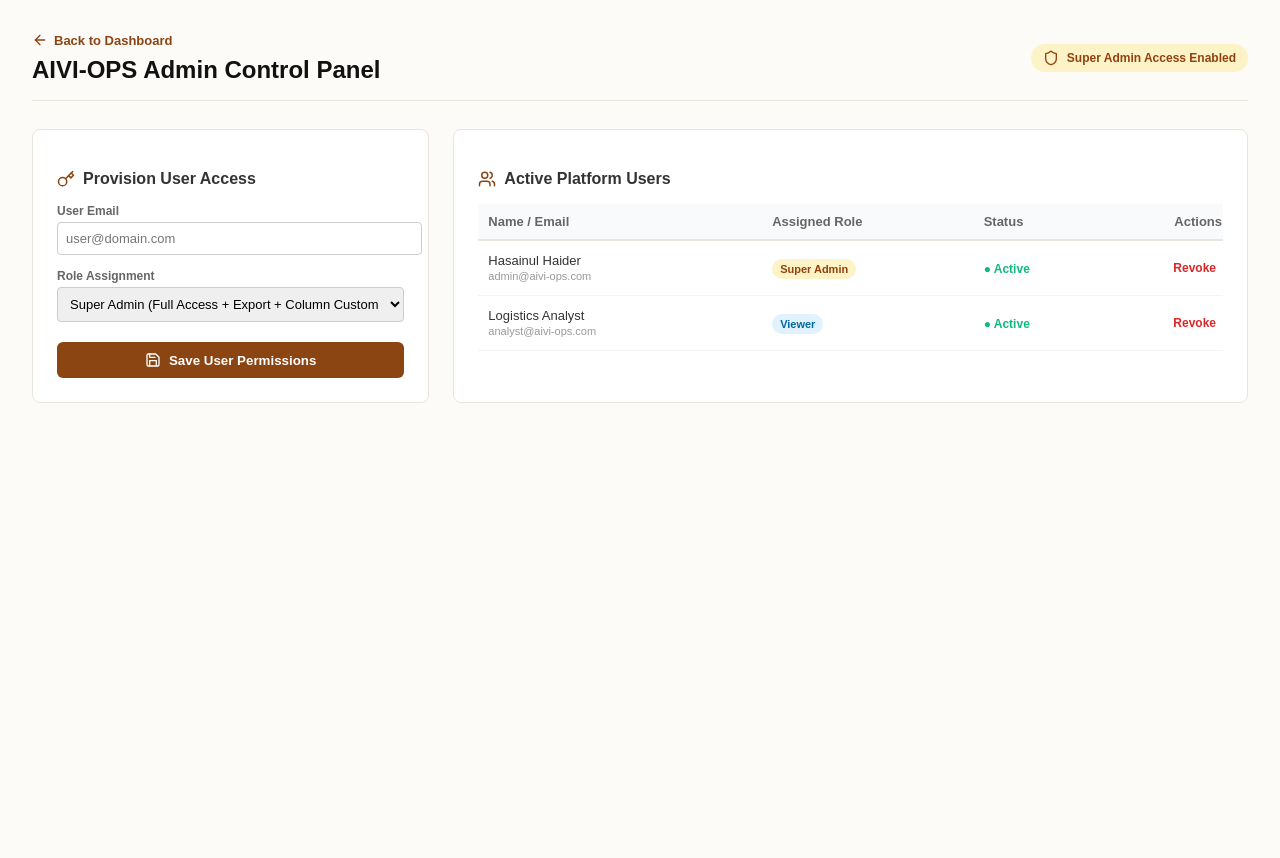
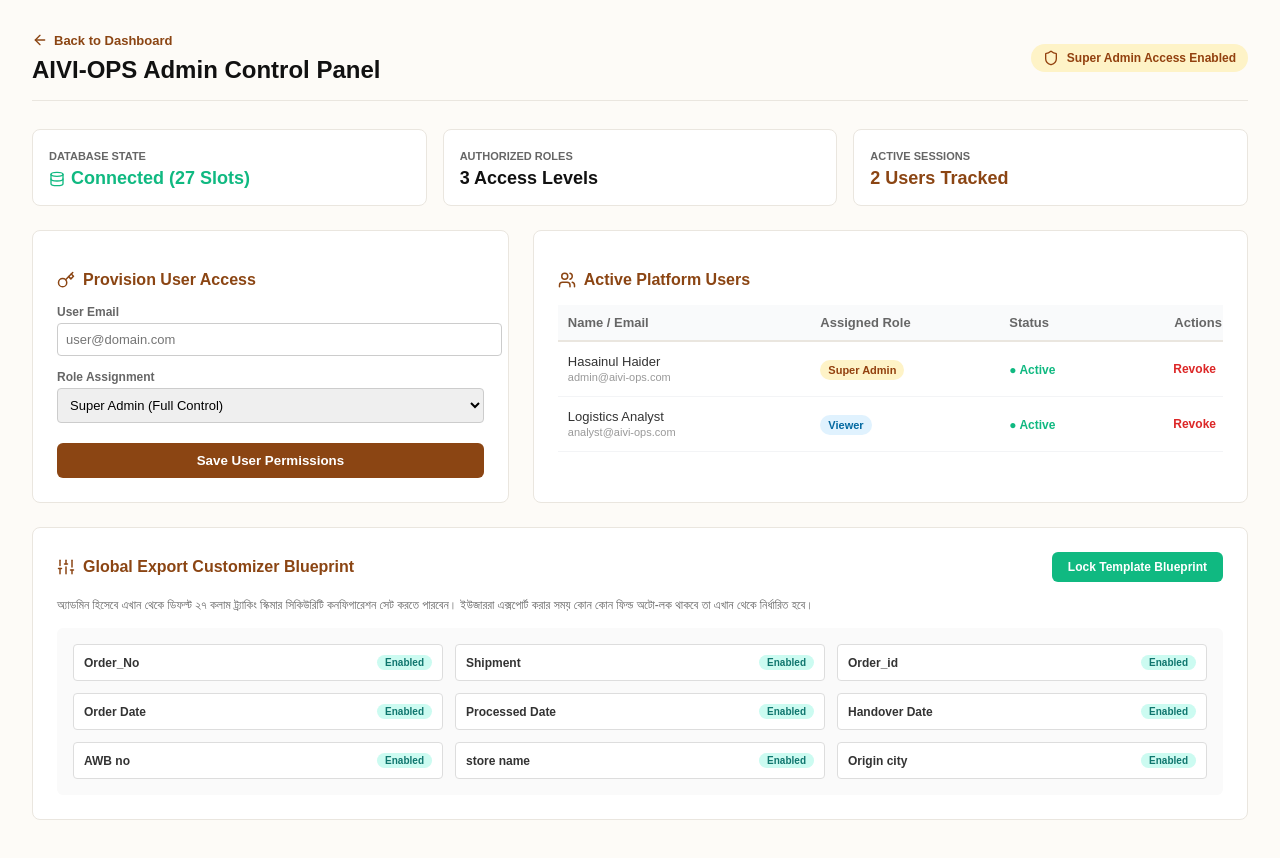
Before and after one commit to hasainulh-byte/my-logistics-dashboard, a Next.js app: page /admin in a window 1280 px wide. Shown: the top 858 px of the page. Built offline with nearby package versions, Linux system fonts and the light colour scheme.

Commit message:
Update page.js

```diff
--- a/app/admin/page.js
+++ b/app/admin/page.js
@@ -1,7 +1,7 @@
 'use client';
 
 import React, { useState } from 'react';
-import { Shield, Users, Key, Save, ArrowLeft, CheckCircle2 } from 'lucide-react';
+import { Shield, Users, Key, Save, ArrowLeft, CheckCircle2, Sliders, Database, Eye } from 'lucide-react';
 import Link from 'next/link';
 
 export default function AdminConsole() {
@@ -10,15 +10,36 @@ export default function AdminConsole() {
     { id: 2, name: 'Logistics Analyst', email: 'analyst@aivi-ops.com', role: 'Viewer', status: 'Active' }
   ]);
 
+  // Master Fields Configuration Control
+  const masterColumns = [
+    { id: 'order_no', label: 'Order_No', status: 'Enabled' },
+    { id: 'shipment', label: 'Shipment', status: 'Enabled' },
+    { id: 'order_id', label: 'Order_id', status: 'Enabled' },
+    { id: 'order_date', label: 'Order Date', status: 'Enabled' },
+    { id: 'processed_date', label: 'Processed Date', status: 'Enabled' },
+    { id: 'handover_date', label: 'Handover Date', status: 'Enabled' },
+    { id: 'awb_no', label: 'AWB no', status: 'Enabled' },
+    { id: 'store_name', label: 'store name', status: 'Enabled' },
+    { id: 'origin_city', label: 'Origin city', status: 'Enabled' }
+  ];
+
   const [selectedRole, setSelectedRole] = useState('Super Admin');
   const [newEmail, setNewEmail] = useState('');
   const [saved, setSaved] = useState(false);
+  const [msg, setMsg] = useState('');
 
   const handleAddUser = (e) => {
     e.preventDefault();
     if (!newEmail) return;
     setUsers([...users, { id: Date.now(), name: newEmail.split('@')[0], email: newEmail, role: selectedRole, status: 'Active' }]);
     setNewEmail('');
+    setMsg('User access rights provisioned successfully!');
+    setSaved(true);
+    setTimeout(() => setSaved(false), 3000);
+  };
+
+  const handleSaveBlueprint = () => {
+    setMsg('Global Master Export Schema templates locked in database.');
     setSaved(true);
     setTimeout(() => setSaved(false), 3000);
   };
@@ -41,16 +62,34 @@ export default function AdminConsole() {
 
       {saved && (
         <div style={{ background: '#D1FAE5', color: '#065F46', padding: '12px', borderRadius: '6px', marginBottom: '20px', display: 'flex', alignItems: 'center', gap: '8px', fontSize: '14px' }}>
-          <CheckCircle2 size={18} /> User access rights updated successfully!
+          <CheckCircle2 size={18} /> {msg}
         </div>
       )}
 
-      <div style={{ display: 'grid', gridTemplateColumns: '1fr 2fr', gap: '24px' }}>
+      {/* QUICK SYSTEM STATS */}
+      <div style={{ display: 'grid', gridTemplateColumns: 'repeat(3, 1fr)', gap: '16px', marginBottom: '24px' }}>
+        <div style={{ background: '#FFF', padding: '16px', borderRadius: '8px', border: '1px solid #EAE6DF' }}>
+          <span style={{ fontSize: '11px', color: '#666', fontWeight: 'bold', textTransform: 'uppercase' }}>Database State</span>
+          <div style={{ fontSize: '18px', fontWeight: 'bold', color: '#10B981', marginTop: '4px', display: 'flex', alignItems: 'center', gap: '6px' }}>
+            <Database size={16} /> Connected (27 Slots)
+          </div>
+        </div>
+        <div style={{ background: '#FFF', padding: '16px', borderRadius: '8px', border: '1px solid #EAE6DF' }}>
+          <span style={{ fontSize: '11px', color: '#666', fontWeight: 'bold', textTransform: 'uppercase' }}>Authorized Roles</span>
+          <div style={{ fontSize: '18px', fontWeight: 'bold', color: '#111', marginTop: '4px' }}>3 Access Levels</div>
+        </div>
+        <div style={{ background: '#FFF', padding: '16px', borderRadius: '8px', border: '1px solid #EAE6DF' }}>
+          <span style={{ fontSize: '11px', color: '#666', fontWeight: 'bold', textTransform: 'uppercase' }}>Active Sessions</span>
+          <div style={{ fontSize: '18px', fontWeight: 'bold', color: '#8B4513', marginTop: '4px' }}>{users.length} Users Tracked</div>
+        </div>
+      </div>
+
+      <div style={{ display: 'grid', gridTemplateColumns: '1fr 1.5fr', gap: '24px', marginBottom: '24px' }}>
 
         {/* ADD USER CARD */}
-        <div style={{ background: '#FFF', padding: '24px', borderRadius: '8px', border: '1px solid #EAE6DF' }}>
-          <h3 style={{ fontSize: '16px', fontWeight: 'bold', marginBottom: '16px', display: 'flex', alignItems: 'center', gap: '8px' }}>
-            <Key size={18} color="#8B4513" /> Provision User Access
+        <div style={{ background: '#FFF', padding: '24px', borderRadius: '8px', border: '1px solid #EAE6DF', height: 'fit-content' }}>
+          <h3 style={{ fontSize: '16px', fontWeight: 'bold', marginBottom: '16px', display: 'flex', alignItems: 'center', gap: '8px', color: '#8B4513' }}>
+            <Key size={18} /> Provision User Access
           </h3>
           <form onSubmit={handleAddUser}>
             <div style={{ marginBottom: '14px' }}>
@@ -67,21 +106,21 @@ export default function AdminConsole() {
             <div style={{ marginBottom: '20px' }}>
               <label style={{ display: 'block', fontSize: '12px', fontWeight: 'bold', marginBottom: '4px', color: '#666' }}>Role Assignment</label>
               <select value={selectedRole} onChange={(e) => setSelectedRole(e.target.value)} style={{ width: '100%', padding: '8px', border: '1px solid #CCC', borderRadius: '4px', fontSize: '13px' }}>
-                <option value="Super Admin">Super Admin (Full Access + Export + Column Customizer)</option>
+                <option value="Super Admin">Super Admin (Full Control)</option>
                 <option value="Control Tower Manager">Control Tower Manager (View + Export)</option>
-                <option value="Viewer">Viewer (Read-Only KPI & Data View)</option>
+                <option value="Viewer">Viewer (Read-Only Access)</option>
               </select>
             </div>
             <button type="submit" style={{ width: '100%', background: '#8B4513', color: '#FFF', border: 'none', padding: '10px', borderRadius: '6px', fontWeight: 'bold', cursor: 'pointer', display: 'flex', justifyContent: 'center', alignItems: 'center', gap: '8px' }}>
-              <Save size={16} /> Save User Permissions
+              Save User Permissions
             </button>
           </form>
         </div>
 
-        {/* ACTIVE USERS MATRIX LIST */}
+        {/* ACCESS CONTROL MATRIX LIST */}
         <div style={{ background: '#FFF', padding: '24px', borderRadius: '8px', border: '1px solid #EAE6DF' }}>
-          <h3 style={{ fontSize: '16px', fontWeight: 'bold', marginBottom: '16px', display: 'flex', alignItems: 'center', gap: '8px' }}>
-            <Users size={18} color="#8B4513" /> Active Platform Users
+          <h3 style={{ fontSize: '16px', fontWeight: 'bold', marginBottom: '16px', display: 'flex', alignItems: 'center', gap: '8px', color: '#8B4513' }}>
+            <Users size={18} /> Active Platform Users
           </h3>
           <table style={{ width: '100%', borderCollapse: 'collapse', fontSize: '13px', textAlign: 'left' }}>
             <thead>
@@ -119,8 +158,31 @@ export default function AdminConsole() {
             </tbody>
           </table>
         </div>
+      </div>
 
+      {/* GLOBAL SCHEMA SCHEMA MANAGER */}
+      <div style={{ background: '#FFF', padding: '24px', borderRadius: '8px', border: '1px solid #EAE6DF' }}>
+        <div style={{ display: 'flex', justifyContent: 'space-between', alignItems: 'center', marginBottom: '16px' }}>
+          <h3 style={{ fontSize: '16px', fontWeight: 'bold', margin: 0, display: 'flex', alignItems: 'center', gap: '8px', color: '#8B4513' }}>
+            <Sliders size={18} /> Global Export Customizer Blueprint
+          </h3>
+          <button onClick={handleSaveBlueprint} style={{ background: '#10B981', color: '#FFF', border: 'none', padding: '8px 16px', borderRadius: '6px', fontSize: '12px', fontWeight: 'bold', cursor: 'pointer' }}>
+            Lock Template Blueprint
+          </button>
+        </div>
+        <p style={{ fontSize: '12px', color: '#666', margin: '0 0 16px 0' }}>
+          অ্যাডমিন হিসেবে এখান থেকে ডিফল্ট ২৭ কলাম ট্র্যাকিং স্কিমার সিকিউরিটি কনফিগারেশন সেট করতে পারবেন। ইউজাররা এক্সপোর্ট করার সময় কোন কোন ফিল্ড অটো-লক থাকবে তা এখান থেকে নির্ধারিত হবে।
+        </p>
+        <div style={{ display: 'grid', gridTemplateColumns: 'repeat(3, 1fr)', gap: '12px', background: '#FAFAFA', padding: '16px', borderRadius: '6px' }}>
+          {masterColumns.map(col => (
+            <div key={col.id} style={{ display: 'flex', alignItems: 'center', justifyContent: 'space-between', padding: '10px', background: '#FFF', borderRadius: '4px', border: '1px solid #DDD', fontSize: '12px' }}>
+              <span style={{ fontWeight: '600' }}>{col.label}</span>
+              <span style={{ color: '#0F766E', background: '#CCFBF1', padding: '2px 8px', borderRadius: '10px', fontSize: '10px', fontWeight: 'bold' }}>{col.status}</span>
+            </div>
+          ))}
+        </div>
       </div>
+
     </div>
   );
 }
```
